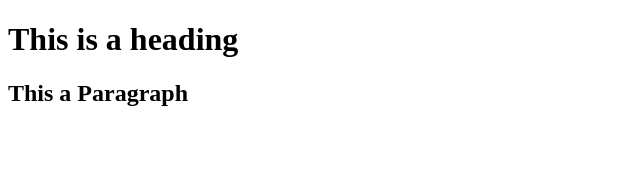
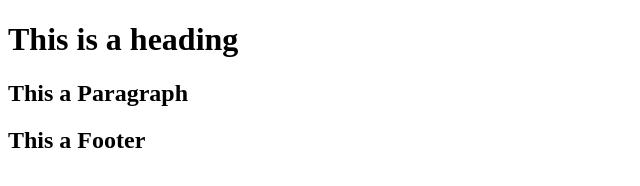
Before and after one commit to Emmanuel252/learning_git, a plain HTML site: page index.html in a window 1280 px wide. Shown: the whole page, without its empty margins (0-640 px from the left). Drawn offline with Linux system fonts and the light colour scheme.

Commit message:
Update index.html 2

```diff
--- a/index.html
+++ b/index.html
@@ -8,5 +8,6 @@
   <body>
     <h1>This is a heading</h1>
     <h2>This a Paragraph</h2>
+    <h2>This a Footer</h2>
   </body>
 </html>
```
